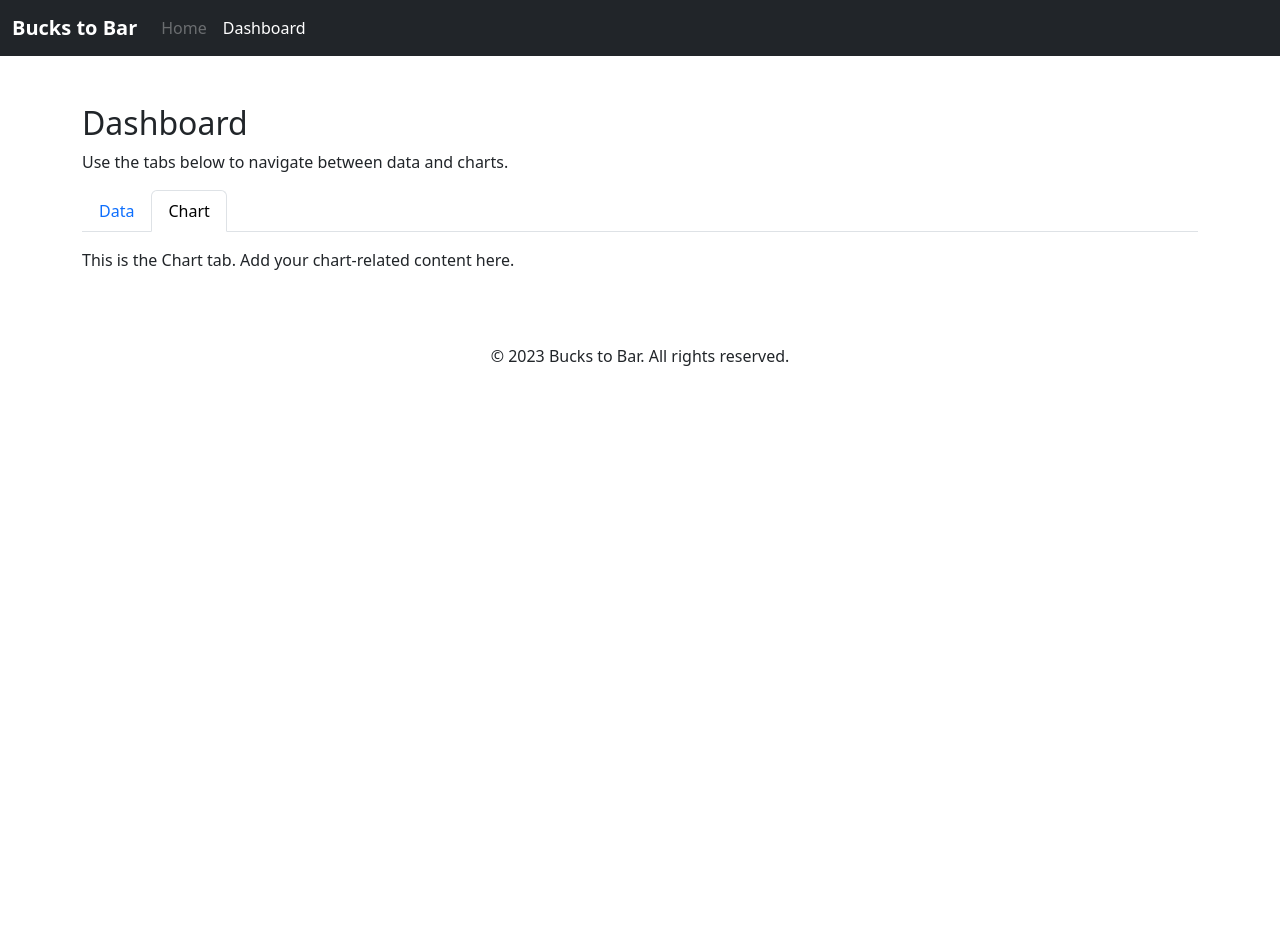
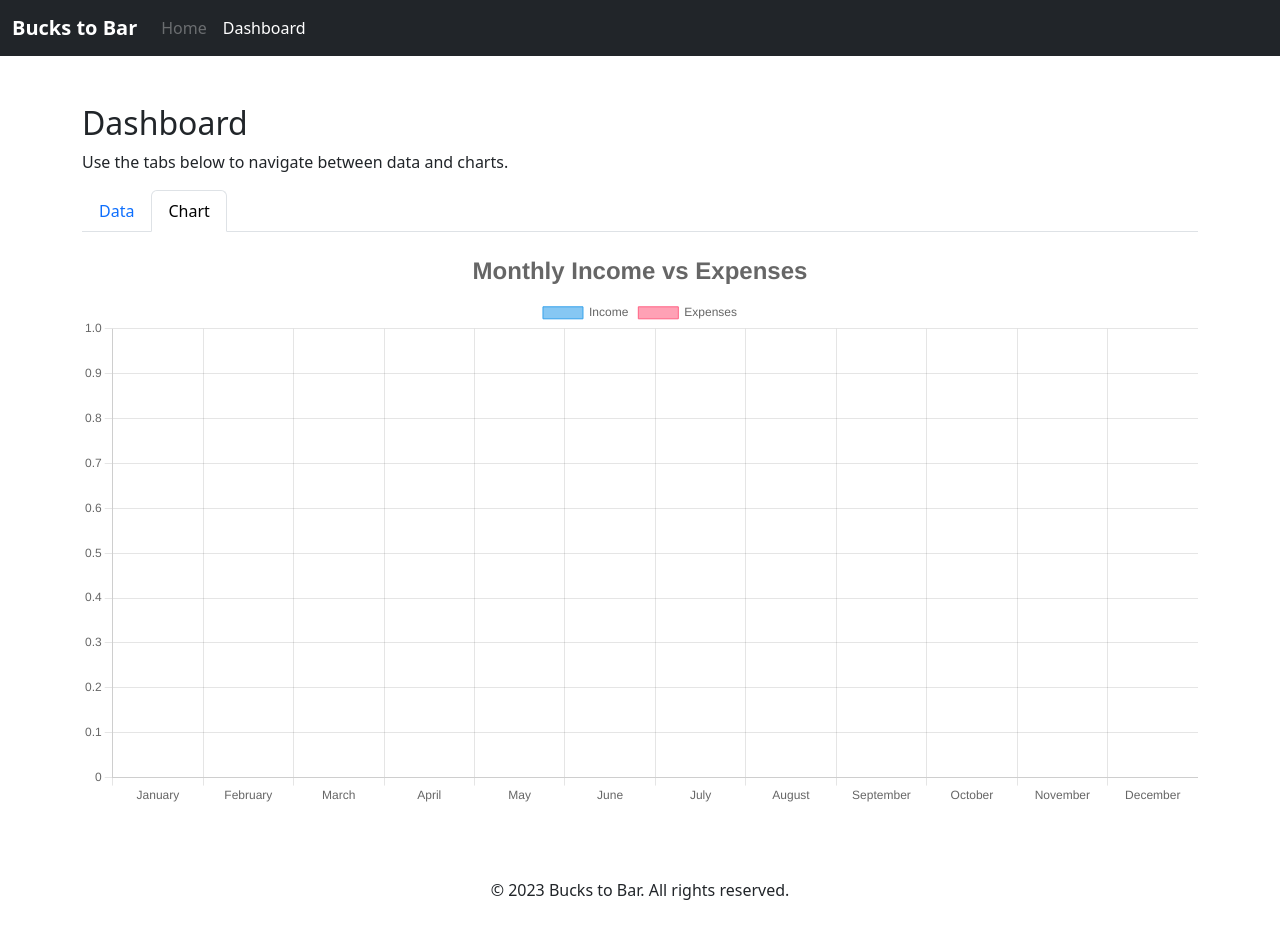
Before and after one commit to PjayFX/bucks2bar, a plain HTML site: page dashboard.html in a window 1280 px wide. Both pictures are taken after a click on the tab "Chart". Before the commit the page ends 800 px from the top, so only its background shows below. Drawn offline with nearby package versions, Linux system fonts and the light colour scheme.

Commit message:
Chart Tab Completion

```diff
--- a/dashboard.html
+++ b/dashboard.html
@@ -42,6 +42,8 @@
             </li>
         </ul>
         <div class="tab-content mt-3" id="dashboardTabsContent">
+
+            <!-- Data tab -->
             <div class="tab-pane fade show active" id="data" role="tabpanel" aria-labelledby="data-tab">
                 <div class="row">
 
@@ -276,9 +278,14 @@
 
                 </div>
             </div>
+
+
+            <!-- Chart tab -->
             <div class="tab-pane fade" id="chart" role="tabpanel" aria-labelledby="chart-tab">
-                <p>This is the Chart tab. Add your chart-related content here.</p>
+                <canvas id="barChart" width="400" height="200"></canvas>
             </div>
+
+
         </div>
     </main>
     <footer class="text-center py-4">
@@ -288,6 +295,7 @@
     <script src="https://code.jquery.com/jquery-3.6.0.min.js"></script>
     <!-- Bootstrap Bundle JS -->
     <script src="https://cdn.jsdelivr.net/npm/bootstrap@5.3.5/dist/js/bootstrap.bundle.min.js"></script>
+    <script src="https://cdn.jsdelivr.net/npm/chart.js"></script>
     <script src="js/scripts.js"></script>
 </body>
 </html>
--- a/js/scripts.js
+++ b/js/scripts.js
@@ -1 +1,87 @@
 // This file is intentionally left blank.
+
+document.addEventListener("DOMContentLoaded", function () {
+    // Function to retrieve income and expenses values for each month
+    function getMonthlyData() {
+        const months = [
+            'january', 'february', 'march', 'april', 'may', 'june',
+            'july', 'august', 'september', 'october', 'november', 'december'
+        ];
+
+        const incomeData = months.map(month => {
+            const incomeInput = document.getElementById(`${month}-income`);
+            return incomeInput ? parseFloat(incomeInput.value) || 0 : 0; // Default to 0 if input is empty or not found
+        });
+
+        const expensesData = months.map(month => {
+            const expensesInput = document.getElementById(`${month}-expenses`);
+            return expensesInput ? parseFloat(expensesInput.value) || 0 : 0; // Default to 0 if input is empty or not found
+        });
+
+        return { incomeData, expensesData };
+    }
+
+    // Initialize the chart
+    const ctx = document.getElementById('barChart').getContext('2d');
+    const chart = new Chart(ctx, {
+        type: 'bar',
+        data: {
+            labels: [
+                'January', 'February', 'March', 'April', 'May', 'June',
+                'July', 'August', 'September', 'October', 'November', 'December'
+            ],
+            datasets: [
+                {
+                    label: 'Income',
+                    data: [], // Placeholder, will be updated dynamically
+                    backgroundColor: 'rgba(54, 162, 235, 0.6)',
+                    borderColor: 'rgba(54, 162, 235, 1)',
+                    borderWidth: 1
+                },
+                {
+                    label: 'Expenses',
+                    data: [], // Placeholder, will be updated dynamically
+                    backgroundColor: 'rgba(255, 99, 132, 0.6)',
+                    borderColor: 'rgba(255, 99, 132, 1)',
+                    borderWidth: 1
+                }
+            ]
+        },
+        options: {
+            responsive: true,
+            plugins: {
+                legend: {
+                    position: 'top',
+                },
+                title: {
+                    display: true,
+                    text: 'Monthly Income vs Expenses',
+                    font: {
+                        size: 24
+                    }
+                }
+            },
+            scales: {
+                y: {
+                    beginAtZero: true
+                }
+            }
+        }
+    });
+
+    // Update chart data when inputs change
+    document.querySelectorAll('input[type="number"]').forEach(input => {
+        input.addEventListener('input', () => {
+            const { incomeData, expensesData } = getMonthlyData();
+            chart.data.datasets[0].data = incomeData;
+            chart.data.datasets[1].data = expensesData;
+            chart.update();
+        });
+    });
+
+    // Initial chart update
+    const { incomeData, expensesData } = getMonthlyData();
+    chart.data.datasets[0].data = incomeData;
+    chart.data.datasets[1].data = expensesData;
+    chart.update();
+});
```
